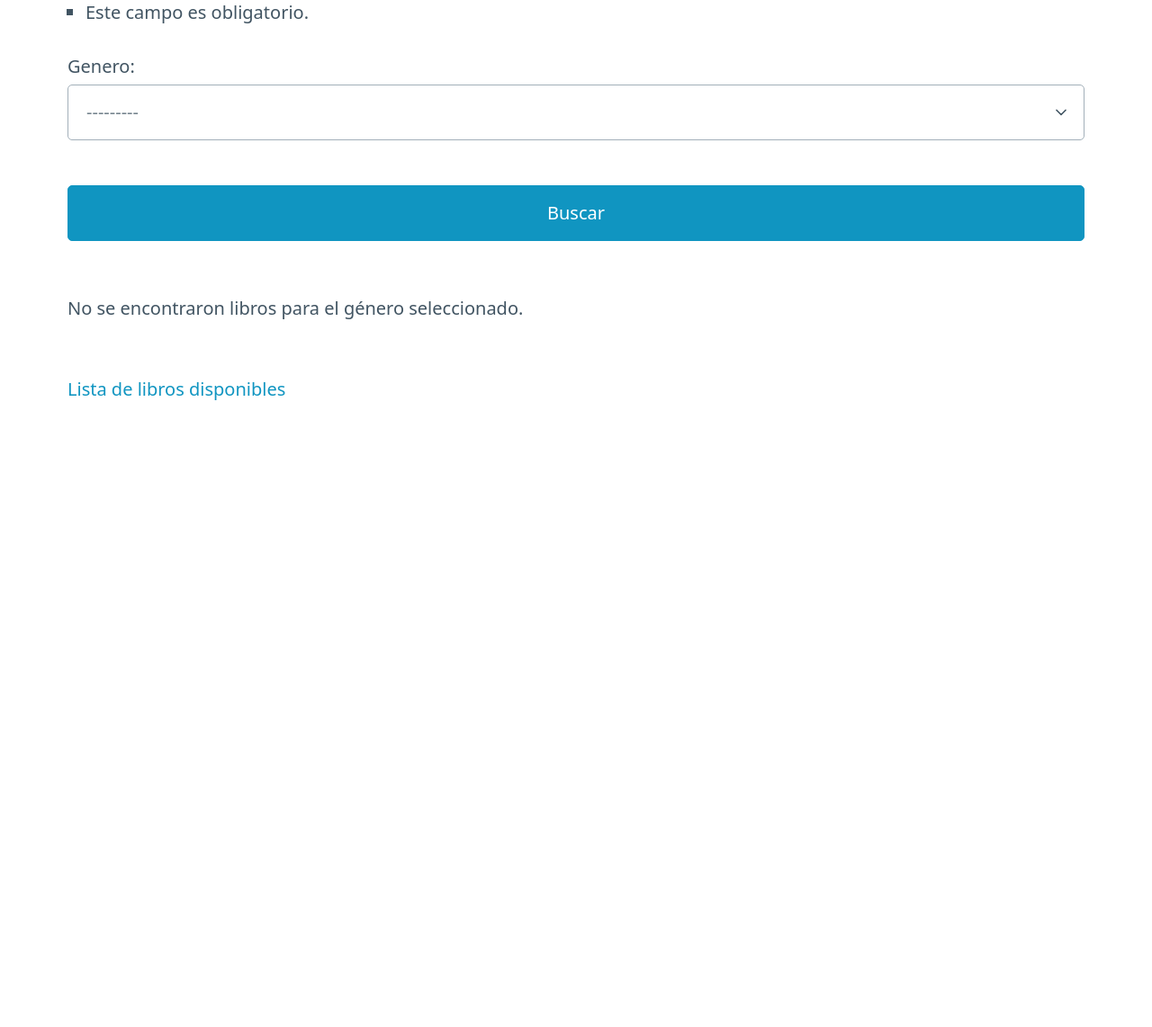
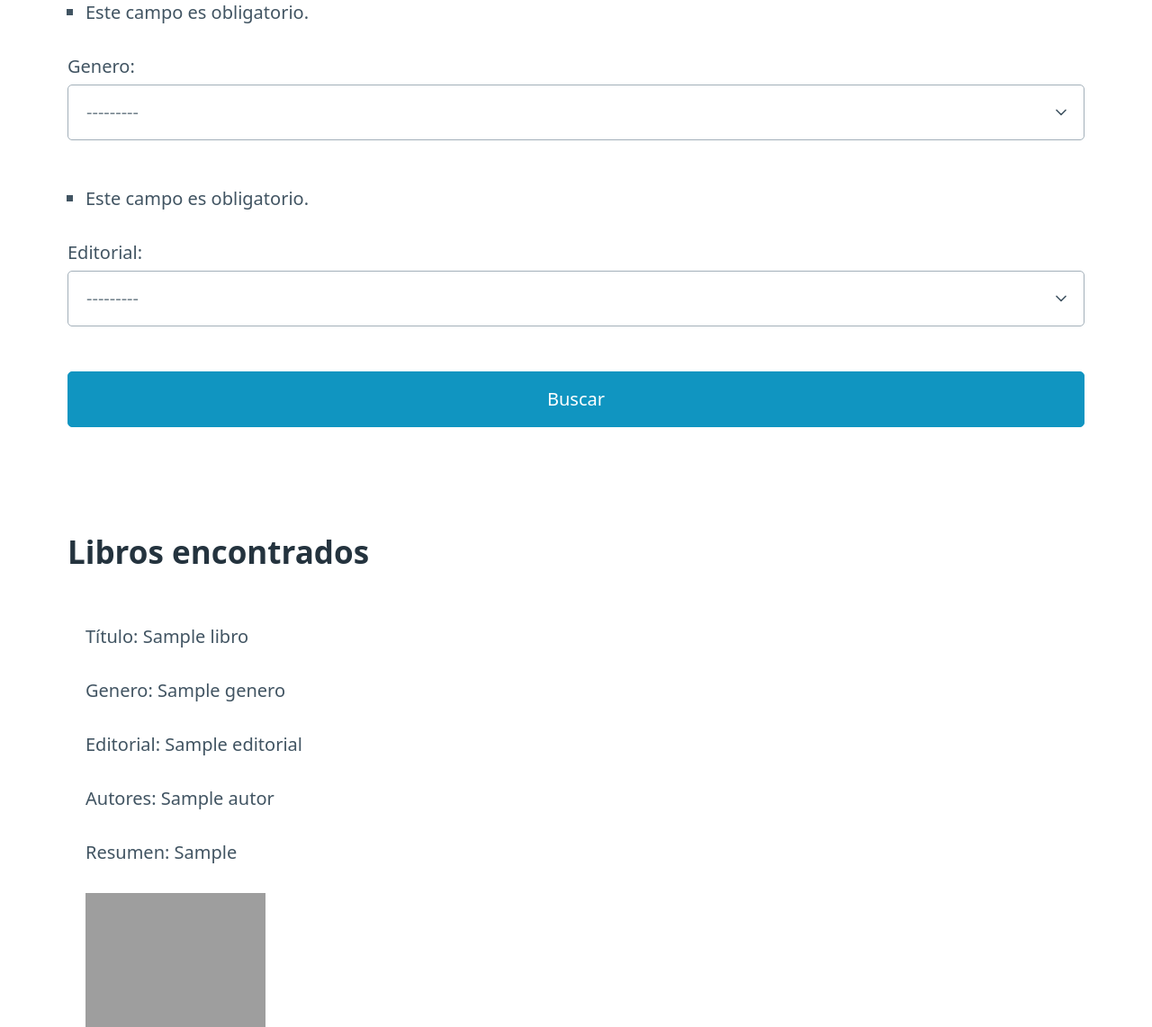
Before and after one commit to ieshm-2daw/libreria-CristinaCalvo, a Django app: page /genero_list/ in a window 1280 px wide. Shown: the part 201-1343 px from the top of the page at 90% size. Before the commit the page ends 646 px from the top, so only its background shows below. Run offline with Django 3.2, Linux system fonts and the light colour scheme; tables that the repository leaves empty hold one stand-in row (values such as "Sample post"); grey boxes are pictures that could not be loaded.

Commit message:
Todo hecho

```diff
--- a/bibli/forms.py
+++ b/bibli/forms.py
@@ -10,4 +10,4 @@ class LibroForm(forms.ModelForm):
 class BuscarLibro(forms.ModelForm):
     class Meta:
         model = Libro
-        fields = ['genero']
+        fields = ['genero','editorial']
--- a/bibli/models.py
+++ b/bibli/models.py
@@ -56,7 +56,6 @@ class Libro(models.Model):
         ('en_proceso', 'En proceso de préstamo'),
     ]
 
-
     titulo = models.CharField(max_length=255)
     autores = models.ManyToManyField(Autor)
     editorial = models.ForeignKey(Editorial,on_delete=models.CASCADE)
--- a/bibli/templates/bibli/detalles.html
+++ b/bibli/templates/bibli/detalles.html
@@ -6,13 +6,13 @@
 
     <div>
         <h2><a>{{ libro.titulo }}</a></h2>
-        {% for autor in libro.autores.all %}
-        <p>Autores: {{ libro.autores|linebreaksbr }}</p>
-        {% endfor %}
         <p>Editorial: {{ libro.editorial }}</p>
         <p>Genero: {{ libro.genero }}</p>
         <p>ISBN: {{ libro.ISBN }}</p>
         <p>Resumen: {{ libro.resumen }}</p>
+        {% for autor in libro.autores.all %}
+        <p>Autor: {{ autor.nombre|linebreaksbr }}</p>
+        {% endfor %}
         <p>Disponibilidad: {{ libro.disponibilidad }}</p>
         {% if libro.portada %}
             <img src="{{ libro.portada.url }}" width="200" height="270">
--- a/bibli/templates/bibli/genero_list.html
+++ b/bibli/templates/bibli/genero_list.html
@@ -4,7 +4,7 @@
 <head>
     <meta charset="UTF-8">
     <meta name="viewport" content="width=device-width, initial-scale=1.0">
-    <title>Filtrado por género</title>
+    <title>Filtrado por género y editorial</title>
 </head>
 <body>
     <h1>Filtrado de libros disponibles</h1>
@@ -15,11 +15,13 @@
     </form><br>
 
     <table method="post" action="{% url 'genero_list' %}">
-    {% if libros_genero %}
-    {% for libro in libros_genero %}
-        <h2>Libros de {{ libro.genero }}</h2>
+    {% if object_list %}
+    {% for libro in object_list %}
+        <h2>Libros encontrados</h2>
         <ul>
                 <p>Título: {{ libro.titulo }}</p>
+                <p>Genero: {{ libro.genero }}</p>
+                <p>Editorial: {{ libro.editorial }}</p>
                 {% for autor in libro.autores.all %}
                 <p>Autores: {{ autor.nombre }}</p>
                 {% endfor %}
@@ -31,7 +33,7 @@
         </ul>
     {% endfor %}
 {% else %}
-    <p>No se encontraron libros para el género seleccionado.</p>
+    <p>No se encontraron libros con el género y editorial que desea</p>
 {% endif %}
 </table>
 
--- a/bibli/templates/bibli/libro_list.html
+++ b/bibli/templates/bibli/libro_list.html
@@ -14,7 +14,7 @@
  <div>
     <a href="{% url 'nuevo_libro' %}">Agregar nuevo libro</a><br>
     <a href="{% url 'mislibros' %}">Mis libros</a><br>
-    <a href="{% url 'genero_list' %}">Filtrar por género</a><br>
+    <a href="{% url 'genero_list' %}">Filtrar por género y editorial</a><br>
     <a href="{% url 'panel' %}">Panel</a><br>
     <a href="{% url 'login' %}">Iniciar sesión</a><br>
     <a href="{% url 'logout' %}">Cerrar sesión</a><br>
--- a/bibli/views.py
+++ b/bibli/views.py
@@ -12,7 +12,7 @@ from django.contrib.auth.models import User
 
 
 
-class ListaLibros(LoginRequiredMixin, ListView):
+class ListaLibros(ListView):
     model = Libro
     template_name = 'bibli/libro_list.html'
     queryset = Libro.objects.filter(disponibilidad="disponible") #filtrado
@@ -50,21 +50,21 @@ class DetallesClass(DetailView):
     model = Libro
     template_name = 'bibli/detalles.html'
 
-class UpdateView(UpdateView):
+class UpdateView(LoginRequiredMixin,UpdateView):
     model = Libro
     form_class = LibroForm #para coger todos los campos sin poner fields
     template_name = "bibli/actualiza.html"
     success_url = reverse_lazy('libro_list')
 
 
-class DeleteView(DeleteView):
+class DeleteView(LoginRequiredMixin,DeleteView):
     model = Libro
     template_name = "bibli/delete.html"
     success_url = reverse_lazy("libro_list")
 
 
 
-class RealizarPrestamo(View):
+class RealizarPrestamo(LoginRequiredMixin,View):
     template_name = "bibli/prestamo.html"
 
     def get(self, request, pk):
@@ -85,7 +85,7 @@ class RealizarPrestamo(View):
         return redirect('libro_list')
 
 
-class RealizarDevolucion(View):
+class RealizarDevolucion(LoginRequiredMixin,View):
     template_name = "bibli/devolucion.html"
 
     def get(self, request, pk):
@@ -108,7 +108,7 @@ class RealizarDevolucion(View):
         return redirect('libro_list')
 
 
-class MisLibros(ListView):
+class MisLibros(LoginRequiredMixin,ListView):
     model = Prestamo
     template_name = "bibli/mislibros.html"
 
@@ -118,23 +118,29 @@ class MisLibros(ListView):
         context['prestamo_devuelto'] = Prestamo.objects.filter(usuario=self.request.user, estado='devuelto')
         return context
 
-class FiltraGenero(ListView):
+class FiltraGenero(ListView): #también estamos filtrando la editorial
     template_name = 'bibli/genero_list.html'
+    model = Libro
     form_class = BuscarLibro
-    model= Libro
-    success_url = reverse_lazy('genero_list')
 
-    def get_context_data(self, **kwargs: Any) -> dict[str, Any]:
+    def get_queryset(self):
+        queryset = super().get_queryset()
+        genero = self.request.GET.get('genero')
+        editorial = self.request.GET.get('editorial')
+
+        if genero and editorial:
+            queryset = queryset.filter(genero=genero, editorial=editorial, disponibilidad='disponible')
+        elif genero:
+            queryset = queryset.filter(genero=genero, disponibilidad='disponible')
+        elif editorial:
+            queryset = queryset.filter(editorial=editorial, disponibilidad='disponible')
+
+        return queryset
+
+    def get_context_data(self, **kwargs):
         context = super().get_context_data(**kwargs)
-        form = self.form_class(self.request.GET) #BuscarLibros que sería nuestro get(solicitud)
-        context['form'] = form #Se visualiza nuestro formulario
-
-        if form.is_valid():
-            genero = form.cleaned_data.get('genero') #Tomamos lo que sería lo que haya en el campo de genero de forma limpia(validos)
-            context['libros_genero'] = Libro.objects.filter(genero=genero, disponibilidad='disponible')
+        context['form'] = self.form_class(self.request.GET)
         return context
-
-
 
 
 class PanelContadores(ListView):
@@ -154,8 +160,6 @@ class PanelContadores(ListView):
 
         return context
 
-
-
         #cont = 0
         #for libro in context['prestado']:
         #    cont = cont + 1
--- a/templates/registration/logged_out.html
+++ b/templates/registration/logged_out.html
@@ -3,4 +3,6 @@
     <h2>Sesión cerrada</h2>
     <p>Puedes <a href="{% url 'login' %}">iniciar sesión</a> nuevamente</p>
 
+    <a href="{% url 'libro_list' %}">Lista de libros disponibles</a><br>
+
 {% endblock %}
```
